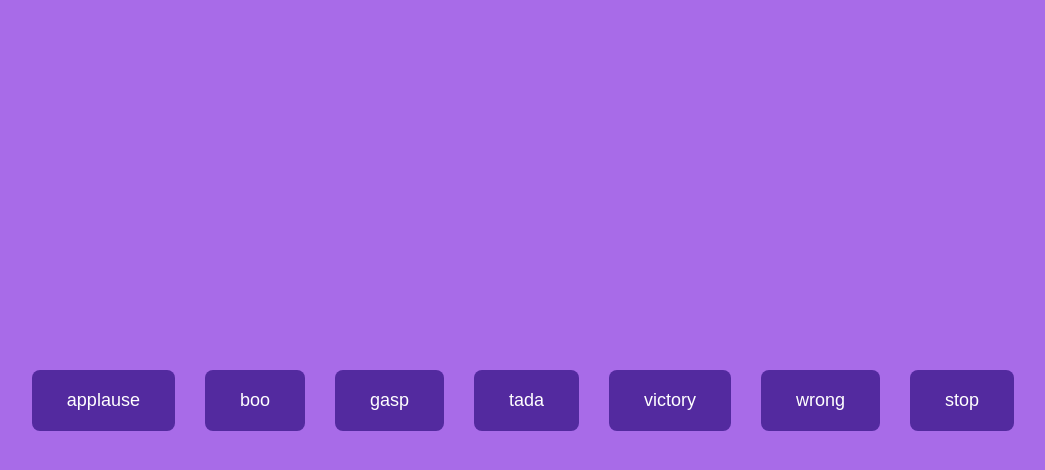
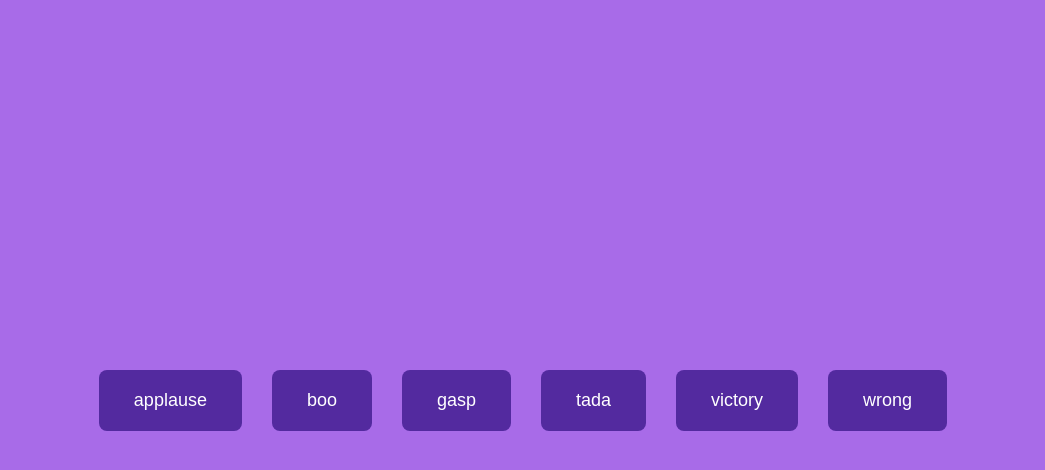
Before and after one commit to acciojob/Soundbar-SnehaM27, a website: page main.html in a window 1280 px wide. Both pictures are taken after a click on the button "applause". Shown: the whole page, without its empty margins (117-1162 px from the left). Drawn offline with Linux system fonts and the light colour scheme.

Commit message:
created a submission

```diff
--- a/main.html
+++ b/main.html
@@ -1,16 +1,12 @@
 <!DOCTYPE html>
-
 <html>
-
 <head>
 	<link rel="stylesheet" href="styles.css">
 </head>
+<body>
 
-<body>
-	<!-- the entire body must be written by student -->
-    <script type="text/javascript" src="./script.js">
-</script>
+    <section id="buttons"></section>
 
+    <script src="./script.js"></script>
 </body>
-
 </html>
--- a/script.js
+++ b/script.js
@@ -1,42 +1,34 @@
-//your JS code here. If required.
-// List of audio names
 const sounds = ["applause", "boo", "gasp", "tada", "victory", "wrong"];
 
-// Create container section
-const section = document.createElement("section");
-section.id = "buttons";
-document.body.appendChild(section);
+const container = document.getElementById("buttons");
 
-// Add sound buttons
+let currentAudio = null;
+
+function stopAll() {
+    if (currentAudio) {
+        currentAudio.pause();
+        currentAudio.currentTime = 0;
+    }
+}
+
+// Create sound buttons
 sounds.forEach(sound => {
     const btn = document.createElement("button");
     btn.className = "btn";
     btn.textContent = sound;
 
     btn.addEventListener("click", () => {
-        stopSound(); // stop any playing audio
-        const audio = new Audio(`./sounds/${sound}.mp3`);
-        audio.play();
-        current = audio; // store reference
+        stopAll();
+        currentAudio = new Audio(`./sounds/${sound}.mp3`);
+        currentAudio.play();
     });
 
-    section.appendChild(btn);
+    container.appendChild(btn);
 });
 
-// Add stop button
+// Create stop button
 const stopBtn = document.createElement("button");
 stopBtn.className = "stop";
 stopBtn.textContent = "stop";
 
-let current = null; // currently playing audio
-
-function stopSound() {
-    if (current) {
-        current.pause();
-        current.currentTime = 0;
-    }
-}
-
-stopBtn.addEventListener("click", stopSound);
-
-section.appendChild(stopBtn);
+stopB
```
